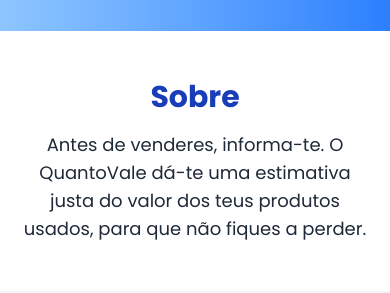
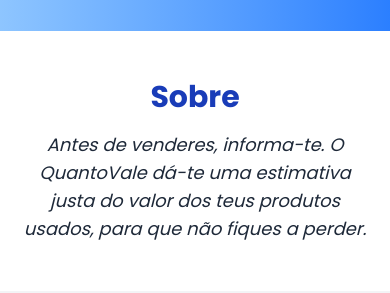
Before and after one commit to filiperita/quanto-vale-front, a Next.js app in the folder price-simulator/: page / in a window 390 px wide. Shown: the part 1100-1393 px from the top of the page. Built offline with nearby package versions, Linux system fonts and the light colour scheme.

Commit message:
inicia melhorias de responsividade

```diff
--- /dev/null
+++ b/package.json
@@ -0,0 +1,5 @@
+{
+  "dependencies": {
+    "lucide-react": "^0.487.0"
+  }
+}
--- a/price-simulator/app/page.tsx
+++ b/price-simulator/app/page.tsx
@@ -176,7 +176,7 @@
           <h3 className="text-3xl font-bold text-blue-800 mb-4 text-center">
             Sobre
           </h3>
-          <p className="text-lg text-gray-800 text-center">
+          <p className="text-lg text-gray-800 italic text-center">
             Antes de venderes, informa-te. O QuantoVale dá-te uma estimativa justa do valor dos teus produtos usados, para que não fiques a perder.
           </p>
         </div>
```
Also changed, not shown: 1 other file (tests, documents, lock files or other folders).
